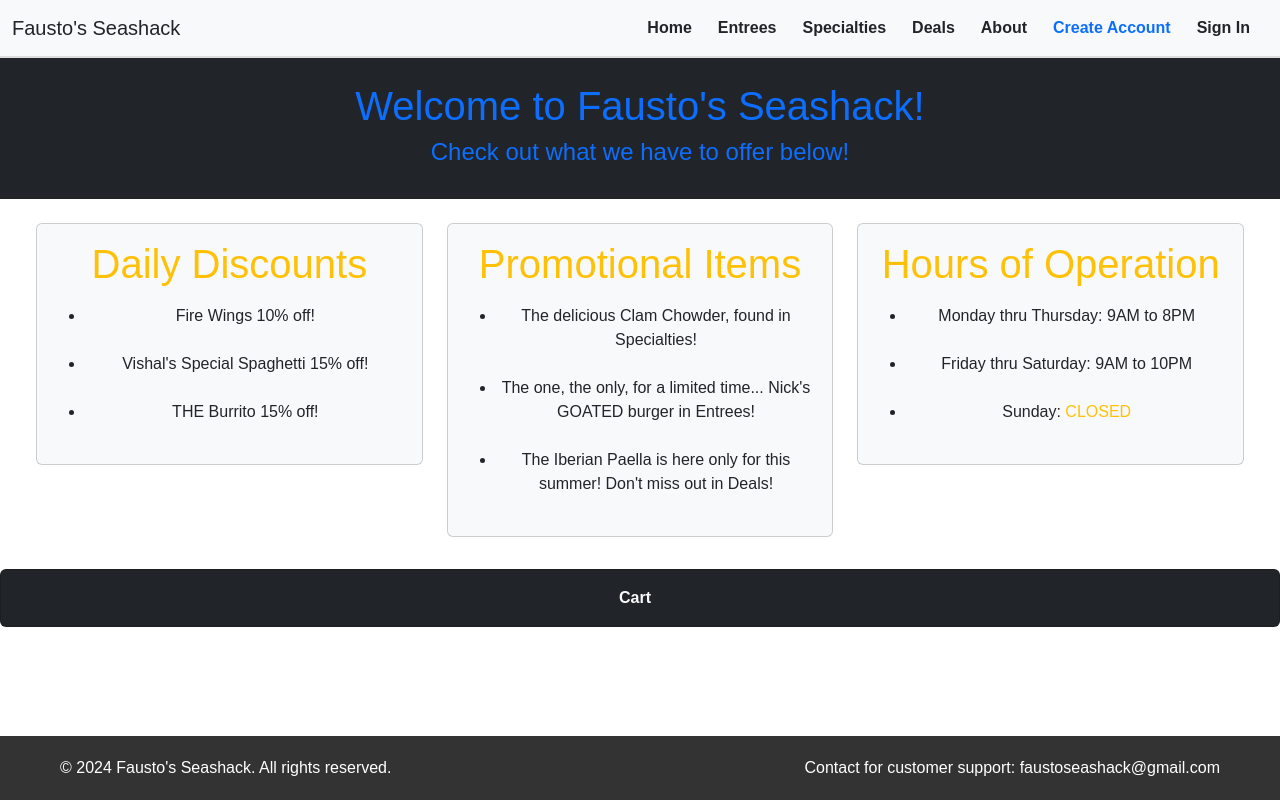
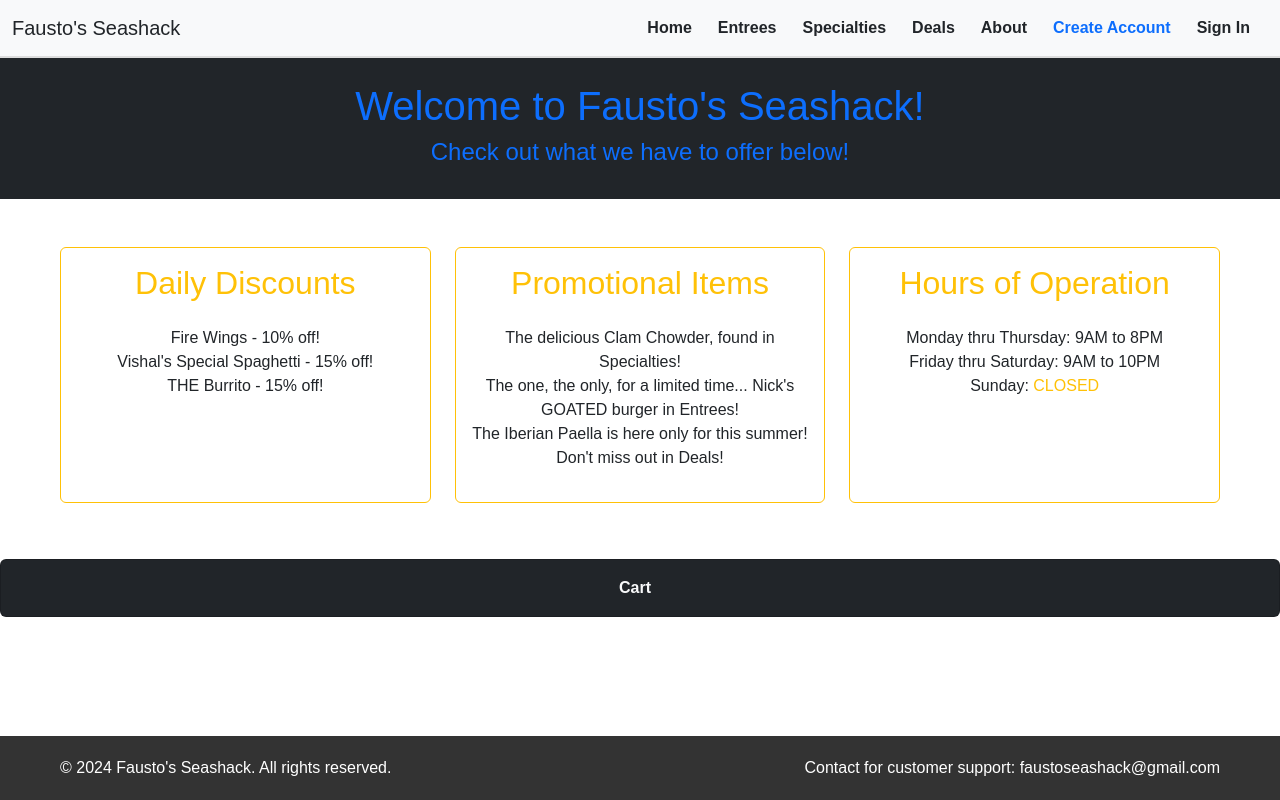
Before and after one commit to Vishal-Kapadia/Faustos-Seashack, a React (Vite) app in the folder 561Project/frontend/: page / in a window 1280 px wide. Built offline with nearby package versions, Linux system fonts and the light colour scheme.

Commit message:
changing home page look

```diff
--- a/561Project/frontend/src/components/ThreeBoxes.jsx
+++ b/561Project/frontend/src/components/ThreeBoxes.jsx
@@ -1,50 +1,43 @@
 import React from 'react';
-import { Container } from 'react-bootstrap';
 
 const ThreeBoxes = () => {
   return (
-    <section className="p-4">
-      <div className="container-fluid">
-        <div className="row text-center">
-          <div className="col-md">
-            <div className="card bg-light text-dark pb-2">
+    <section className="py-5">
+      <div className="container">
+        <div className="row row-cols-1 row-cols-md-3 g-4">
+          <div className="col">
+            <div className="card h-100 border-warning">
               <div className="card-body text-center">
-                <h1 className="card-title mb-3 text-warning">Daily Discounts</h1>
-                <p className="card-text">
-                  <ul className="text-dark text-wrap">
-                    <li className="pb-4">Fire Wings 10% off!</li>
-                    <li className="pb-4">Vishal's Special Spaghetti 15% off!</li>
-                    <li className="mb-2">THE Burrito 15% off!</li>
-                  </ul>
-                </p>
+                <h2 className="card-title text-warning mb-4">Daily Discounts</h2>
+                <ul className="list-unstyled">
+                  <li>Fire Wings - 10% off!</li>
+                  <li>Vishal's Special Spaghetti - 15% off!</li>
+                  <li>THE Burrito - 15% off!</li>
+                </ul>
               </div>
             </div>
           </div>
-          <div className="col-md">
-            <div className="card bg-light text-dark pb-2">
+          <div className="col">
+            <div className="card h-100 border-warning">
               <div className="card-body text-center">
-                <h1 className="card-title mb-3 text-warning text-wrap">Promotional Items</h1>
-                <p className="card-text">
-                  <ul className="text-dark text-wrap">
-                    <li className="pb-4">The delicious Clam Chowder, found in Specialties!</li>
-                    <li className="pb-4">The one, the only, for a limited time... Nick's GOATED burger in Entrees!</li>
-                    <li className="mb-2">The Iberian Paella is here only for this summer! Don't miss out in Deals!</li>
-                  </ul>
-                </p>
+                <h2 className="card-title text-warning mb-4">Promotional Items</h2>
+                <ul className="list-unstyled">
+                  <li>The delicious Clam Chowder, found in Specialties!</li>
+                  <li>The one, the only, for a limited time... Nick's GOATED burger in Entrees!</li>
+                  <li>The Iberian Paella is here only for this summer! Don't miss out in Deals!</li>
+                </ul>
               </div>
             </div>
           </div>
-          <div className="col-md">
-            <div className="card bg-light text-dark pb-2">
+          <div className="col">
+            <div className="card h-100 border-warning">
               <div className="card-body text-center">
-                <h1 className="card-title mb-3 text-warning">Hours of Operation</h1>
-                <p className="card-text">
-                  <ul className="text-dark text-wrap">
-                    <li className="pb-4">Monday thru Thursday: 9AM to 8PM</li>
-                    <li className="pb-4">Friday thru Saturday: 9AM to 10PM</li>
-                    <li className="mb-2">Sunday: <span className="text-warning">CLOSED</span></li>
-                  </ul>
-                </p>
+                <h2 className="card-title text-warning mb-4">Hours of Operation</h2>
+                <ul className="list-unstyled">
+                  <li>Monday thru Thursday: 9AM to 8PM</li>
+                  <li>Friday thru Saturday: 9AM to 10PM</li>
+                  <li>Sunday: <span className="text-warning">CLOSED</span></li>
+                </ul>
               </div>
             </div>
           </div>
```
